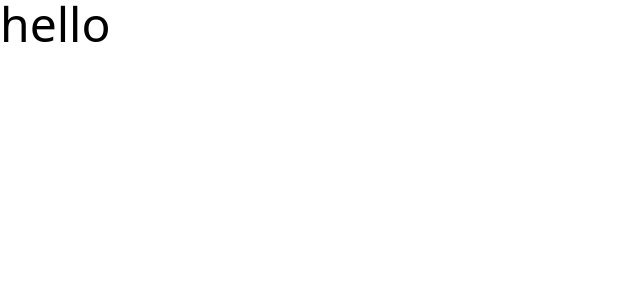
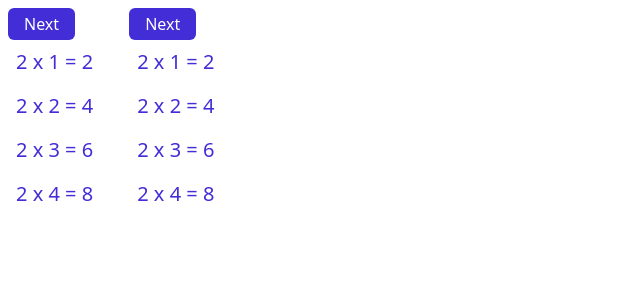
Before and after one commit to Abhishek1017-sh/Devslane_react, a React (Vite) app: page / in a window 1280 px wide. Shown: the top 300 px of the page, without its empty margins (0-640 px from the left). Built offline with nearby package versions, Linux system fonts and the light colour scheme.

Commit message:
assignment_55.1

```diff
--- a/src/App.jsx
+++ b/src/App.jsx
@@ -1,14 +1,13 @@
 import { useState } from 'react'
+import Table from "./Table";
 
-
+let num=2;
 function App() {
-
-
-  return (
-    <>
-    <div className="text-5xl">hello</div>
-
-    </>
+  return(
+    <div class="flex gap-3">
+        <Table></Table>
+        <Table></Table>
+    </div>
   )
 }
 
--- /dev/null
+++ b/src/Table.jsx
@@ -0,0 +1,27 @@
+import React, { useState } from "react";
+import TableRow from "./TableRow";
+
+const data={
+    table1:2,
+    table2:2
+}
+function Table(){
+    const [num,UpdateNum]=useState(2);
+    function nextTable(){
+      UpdateNum(num+1);
+    }
+  return (
+    <>
+    <div className="p-2">
+            <button onClick={nextTable} className="rounded-md px-4 py-1 bg-indigo-700 text-white">
+                Next
+            </button>
+            <TableRow number={num} index={1}></TableRow>
+            <TableRow number={num} index={2}></TableRow>
+            <TableRow number={num} index={3}></TableRow>
+            <TableRow number={num} index={4}></TableRow>
+        </div>
+    </>
+  )
+}
+export default Table;
--- /dev/null
+++ b/src/TableRow.jsx
@@ -0,0 +1,10 @@
+import React from "react";
+
+function TableRow({number,index}){
+    return(
+        <div className="p-2 text-xl text-indigo-700">
+            {number} x {index} = {number*index}
+        </div>
+    )
+}
+export default TableRow;
```
